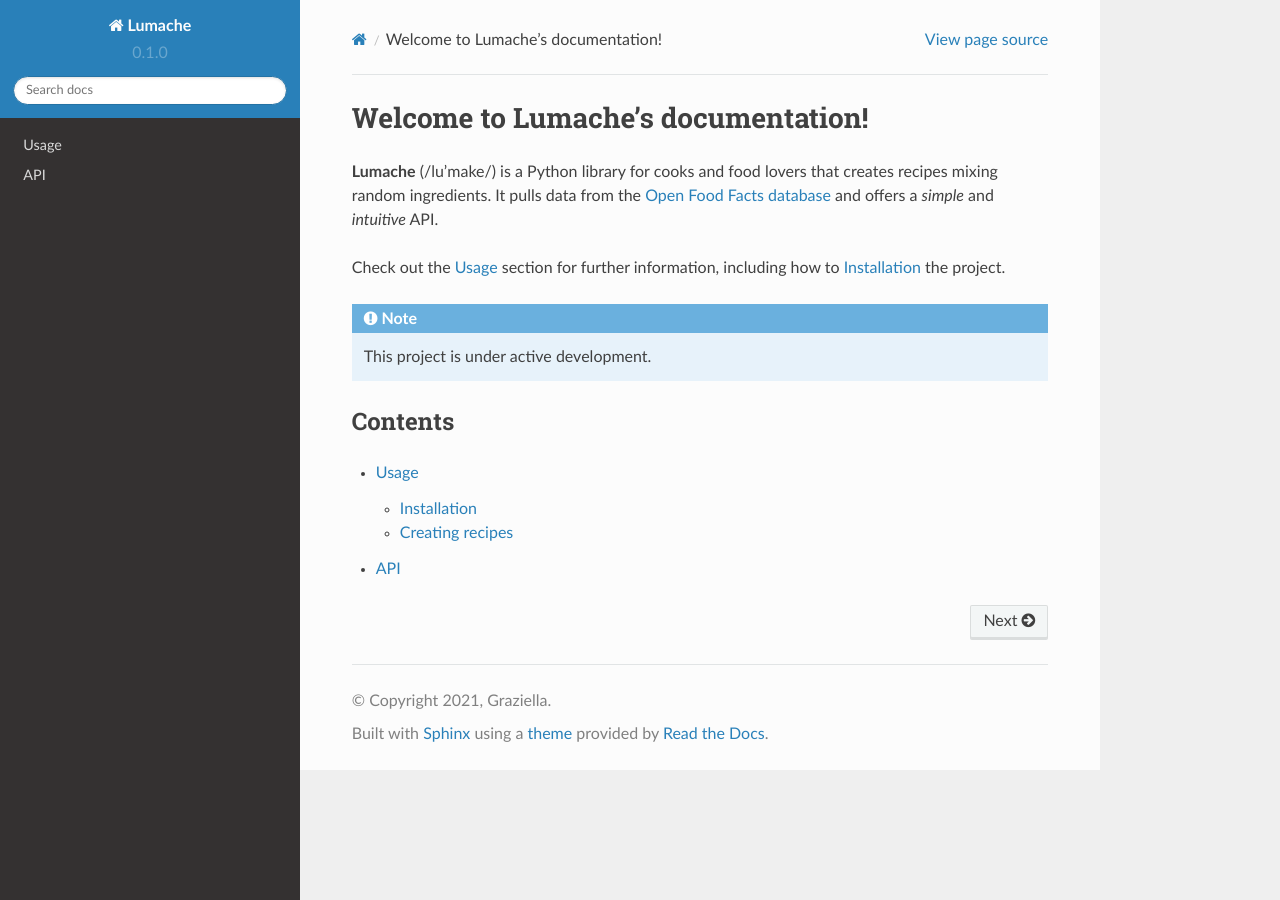
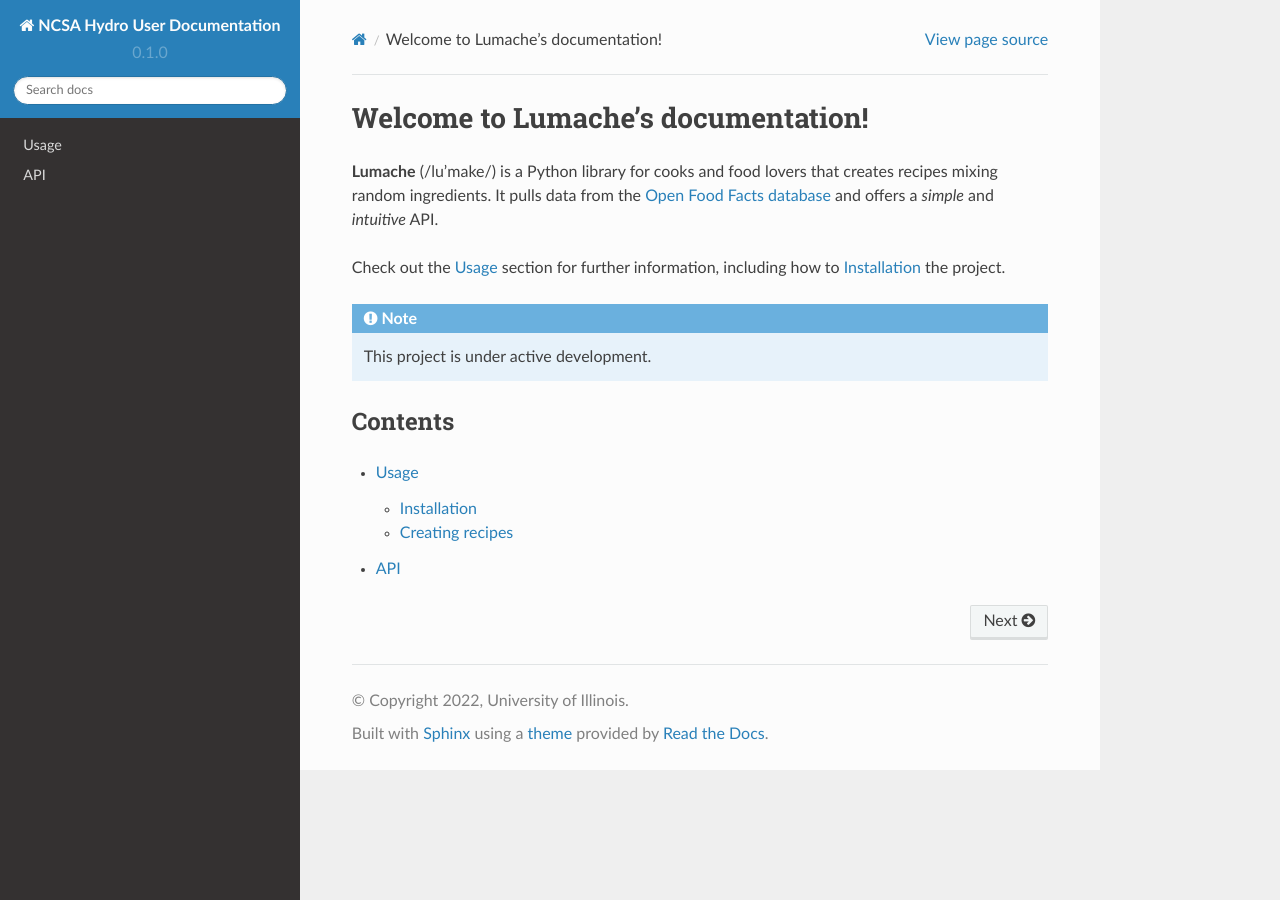
Before and after one commit to ncsa/hydro_documentation, a Sphinx documentation site: the page built from docs/source/index.rst, in a window 1280 px wide. Built offline with Sphinx 7.4.7 and the Read the Docs theme 2.0.0, drawn with Linux system fonts in a browser that asks for light colours.

Commit message:
tweaking config before import
Setting config so that left column is valid.

```diff
--- a/docs/source/conf.py
+++ b/docs/source/conf.py
@@ -2,9 +2,9 @@
 
 # -- Project information
 
-project = 'Lumache'
-copyright = '2021, Graziella'
-author = 'Graziella'
+project = 'NCSA Hydro User Documentation'
+copyright = '2022, University of Illinois'
+author = 'University of Illinois'
 
 release = '0.1'
 version = '0.1.0'
```
